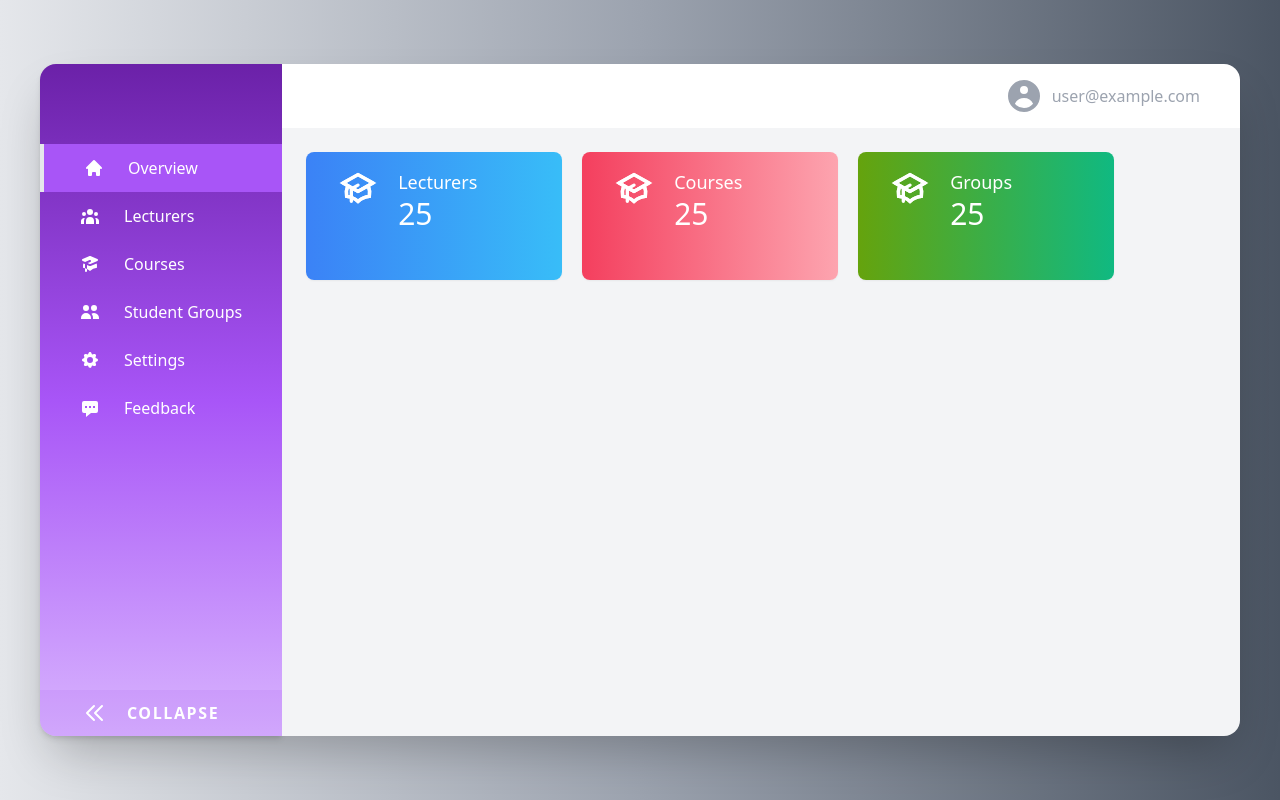
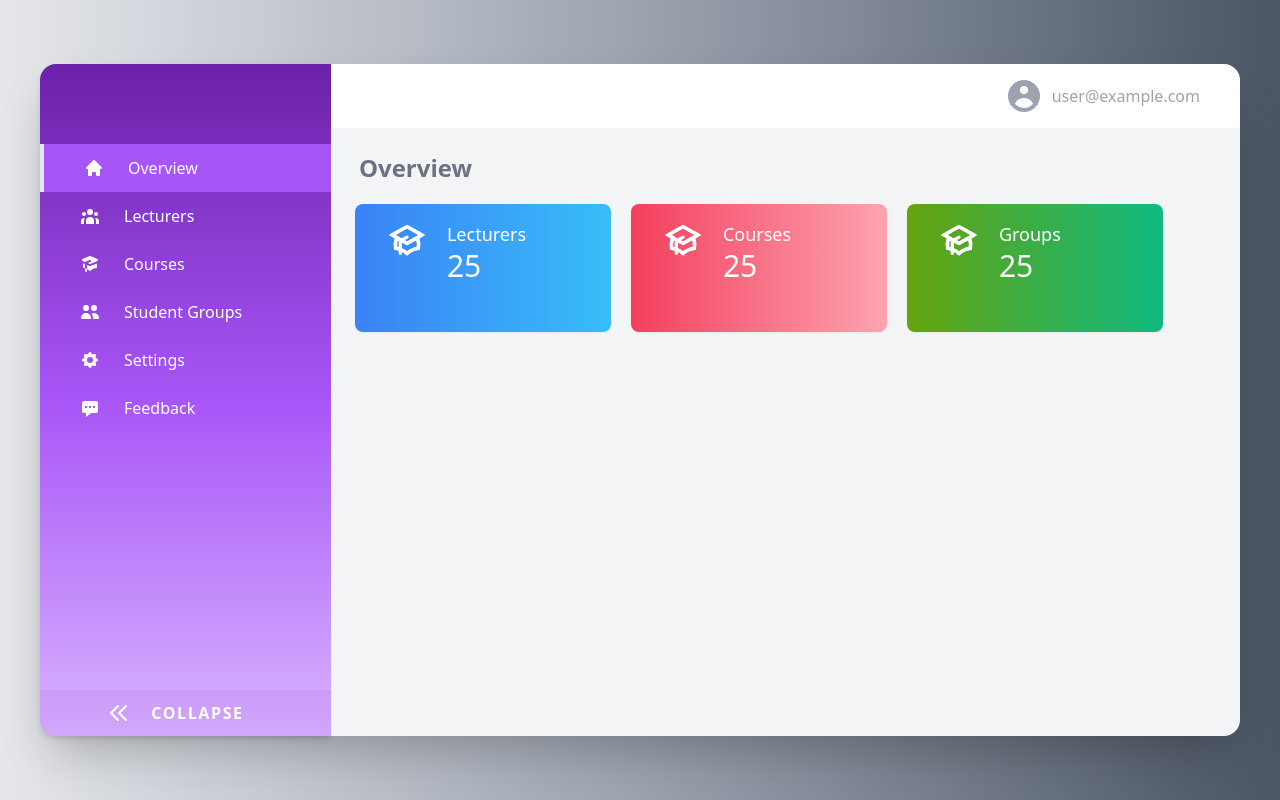
Before and after one commit to knotuteye/kronos-live, a React (Create React App) app: page /dashboard in a window 1280 px wide. Built offline with nearby package versions, Linux system fonts and the light colour scheme; no server answers; sample sign-in values are in the browser's storage.

Commit message:
Finished card layout

```diff
--- a/src/components/Sidebar.js
+++ b/src/components/Sidebar.js
@@ -8,7 +8,7 @@ export default function Sidebar({ menuMapArray, basePath }) {
     <div
       className={`flex flex-col text-white h-full shadow-md
       transition-all bg-gradient-to-t from-purple-300 via-purple-500
-      rounded-l-2xl to-purple-800 ${isCollapsed ? "w-16" : "min-w-max"}`}
+      rounded-l-2xl to-purple-800 ${isCollapsed ? "w-16" : "w-96"}`}
     >
       <div className="flex flex-col mt-20 w-full h-full">
         {menuMapArray.map((menuItem) => (
--- a/src/pages/Dashboard/Overview/index.js
+++ b/src/pages/Dashboard/Overview/index.js
@@ -4,8 +4,9 @@ import { AcademicCapIcon } from "@heroicons/react/outline";
 
 export default function Overview() {
   return (
-    <div className="flex p-6">
-      <div className="flex gap-5 flex-wrap">
+    <div className="flex space-y-5 flex-col p-6">
+      <h1 className="text-gray-500 font-bold text-2xl ml-1">Overview</h1>
+      <div className="flex flex-1 gap-5 flex-wrap">
         <DisplayCard
           backdrop="bg-gradient-to-l from-light-blue-400 to-blue-500"
           icon={<AcademicCapIcon className="h-10"></AcademicCapIcon>}
```
